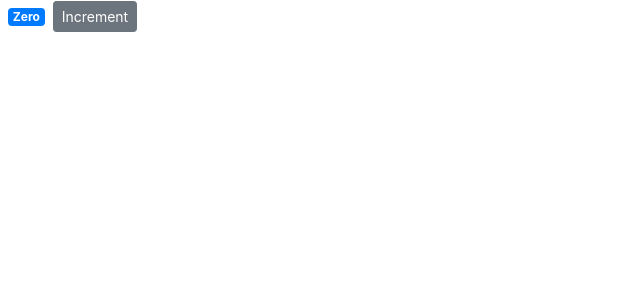
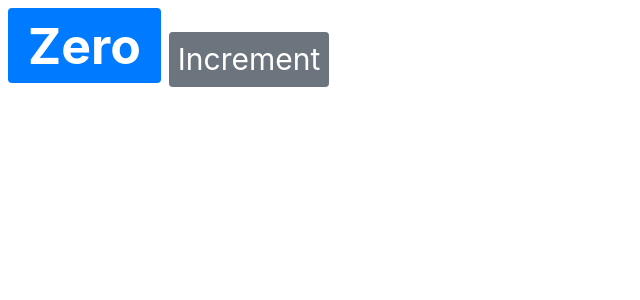
Before and after one commit to vandepavert/ReactCrashCourse2018, a React (Create React App) app in the folder counter-app/: page / in a window 1280 px wide. Shown: the top 300 px of the page, without its empty margins (0-640 px from the left). Built offline with nearby package versions, Linux system fonts and the light colour scheme.

Commit message:
40:49 Setting Attributes, adding inline styles

```diff
--- a/counter-app/src/components/counter.jsx
+++ b/counter-app/src/components/counter.jsx
@@ -4,11 +4,18 @@ class Counter extends Component {
   state = {
     count: 0
   };
+
+  styles = { fontSize: 50, fontWeight: "bold" };
+
   render() {
     return (
       <React.Fragment>
-        <span className="badge badge-primary m-2">{this.formatCount()}</span>
-        <button className="btn btn-secondary btn-sm">Increment</button>
+        <span style={this.styles} className="badge badge-primary m-2">
+          {this.formatCount()}
+        </span>
+        <button style={{ fontSize: 30 }} className="btn btn-secondary btn-sm">
+          Increment
+        </button>
       </React.Fragment>
     );
   }
```
